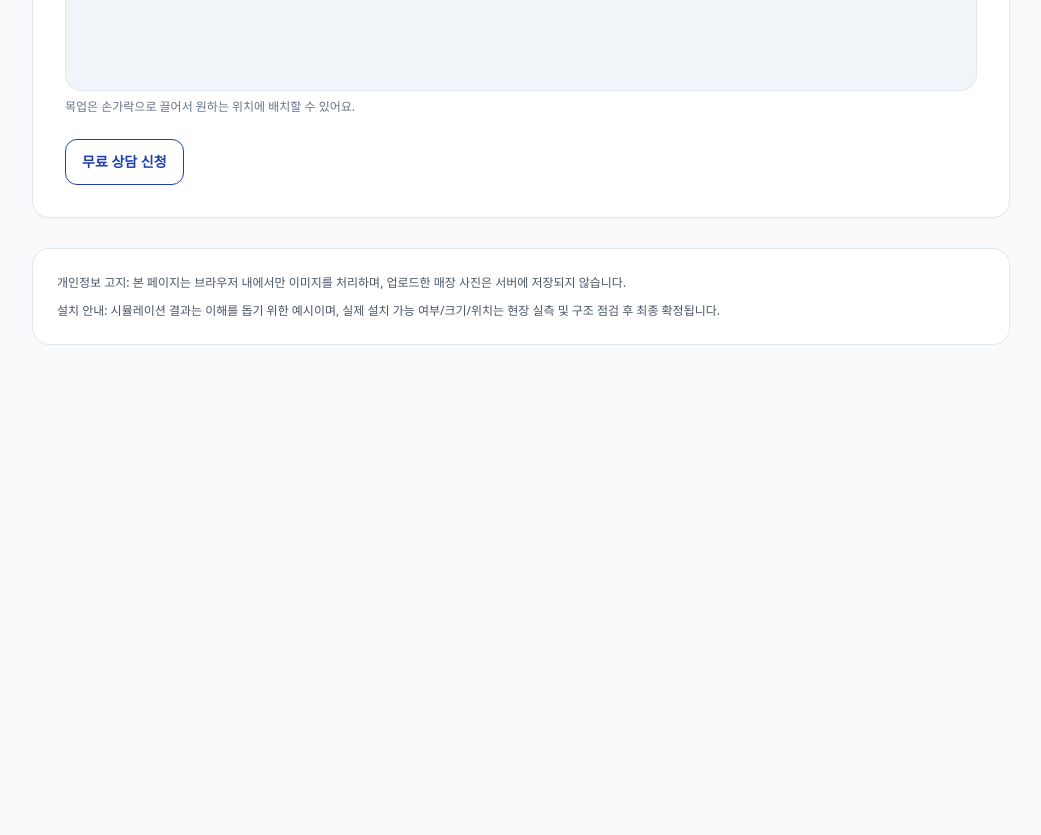
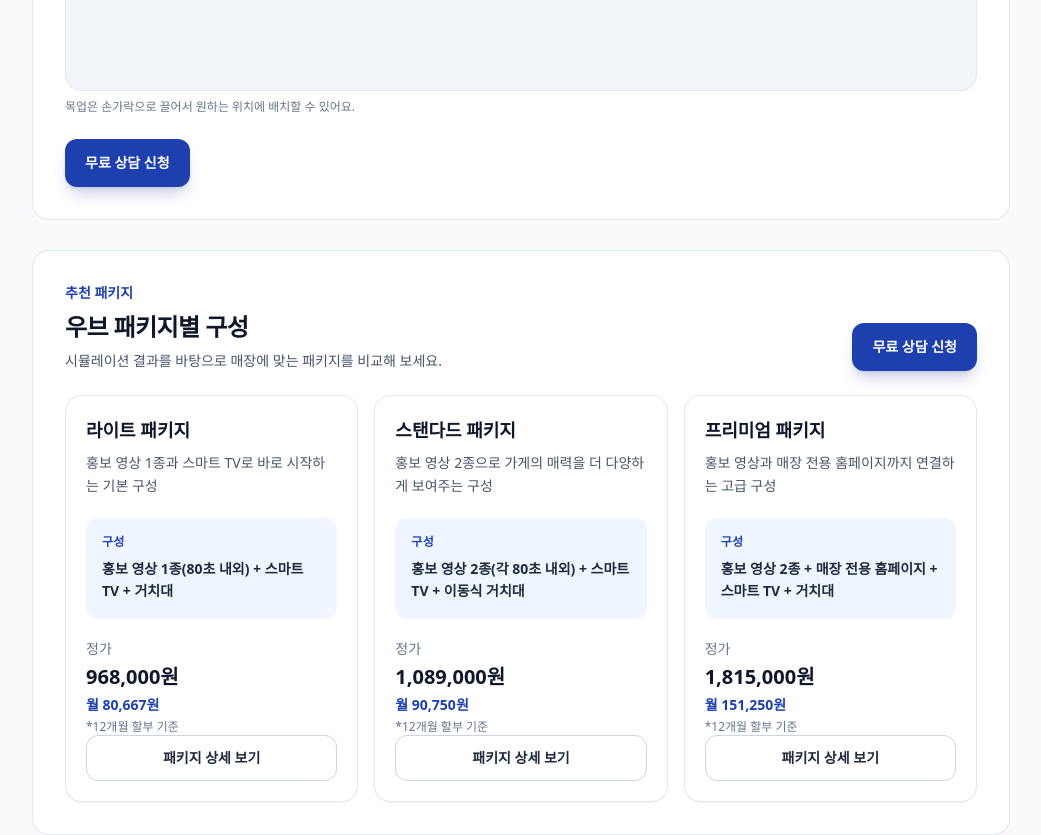
Before and after one commit to lllucy-y/woob-storefront-simulator, a Next.js app: page / in a window 1280 px wide. Shown: the part 1060-1895 px from the top of the page, without its empty margins (119-1160 px from the left). Before the commit the page ends 1428 px from the top, so only its background shows below. Built offline with nearby package versions, Linux system fonts and the light colour scheme.

Commit message:
Refine package CTAs and detail modal

```diff
--- a/components/StorefrontEditor.tsx
+++ b/components/StorefrontEditor.tsx
@@ -25,6 +25,63 @@ const MIN_SCALE = 0.3;
 const MAX_SCALE = 1.8;
 
 const FALLBACK_MOCKUP_SRC = '/mockups/bakery-horizontal.png';
+
+type PackageKey = 'light' | 'standard' | 'premium';
+
+type WoobPackage = {
+  key: PackageKey;
+  name: string;
+  subtitle: string;
+  summary: string;
+  bullets: string[];
+  regularPrice: string;
+  monthlyPrice: string;
+  mallUrl: string;
+};
+
+const CONSULT_FORM_URL = '/consult';
+
+const WOOB_PACKAGES: WoobPackage[] = [
+  {
+    key: 'light',
+    name: '라이트 패키지',
+    subtitle: '홍보 영상 1종과 스마트 TV로 바로 시작하는 기본 구성',
+    summary: '홍보 영상 1종(80초 내외) + 스마트 TV + 거치대',
+    bullets: ['홍보 영상 1종 제작', '32인치 스마트 TV 기본 구성', '이동식 거치대 제공', 'TV 색상과 사이즈 옵션 선택 가능'],
+    regularPrice: '968,000원',
+    monthlyPrice: '월 80,667원',
+    mallUrl:
+      'https://woob.life/product/%EB%9D%BC%EC%9D%B4%ED%8A%B8-%ED%8C%A8%ED%82%A4%EC%A7%80-%ED%99%8D%EB%B3%B4-%EC%98%81%EC%83%81-1%EC%A2%8580%EC%B4%88-%EB%82%B4%EC%99%B8-%EC%8A%A4%EB%A7%88%ED%8A%B8-tv%EA%B1%B0%EC%B9%98%EB%8C%80/27/category/1/display/4/?icid=MAIN.product_listmain_3',
+  },
+  {
+    key: 'standard',
+    name: '스탠다드 패키지',
+    subtitle: '홍보 영상 2종으로 가게의 매력을 더 다양하게 보여주는 구성',
+    summary: '홍보 영상 2종(각 80초 내외) + 스마트 TV + 이동식 거치대',
+    bullets: ['홍보 영상 2종 제작', '32인치 스마트 TV 기본 구성', '이동식 거치대 제공', 'TV 색상과 사이즈 옵션 선택 가능'],
+    regularPrice: '1,089,000원',
+    monthlyPrice: '월 90,750원',
+    mallUrl:
+      'https://woob.life/product/%EC%8A%A4%ED%83%A0%EB%8B%A4%EB%93%9C-%ED%8C%A8%ED%82%A4%EC%A7%80-%ED%99%8D%EB%B3%B4-%EC%98%81%EC%83%81-2%EC%A2%85%EA%B0%81-80%EC%B4%88-%EB%82%B4%EC%99%B8%EC%8A%A4%EB%A7%88%ED%8A%B8tv%EC%9D%B4%EB%8F%99%EC%8B%9D%EA%B1%B0%EC%B9%98%EB%8C%80/37/category/1/display/4/?icid=MAIN.product_listmain_3',
+  },
+  {
+    key: 'premium',
+    name: '프리미엄 패키지',
+    subtitle: '홍보 영상과 매장 전용 홈페이지까지 연결하는 고급 구성',
+    summary: '홍보 영상 2종 + 매장 전용 홈페이지 + 스마트 TV + 거치대',
+    bullets: [
+      '홍보 영상 2종 제작',
+      '매장 전용 홈페이지 제작',
+      '32인치 스마트 TV 기본 구성',
+      '이동식 거치대 제공',
+      'TV 색상과 사이즈 옵션 선택 가능',
+    ],
+    regularPrice: '1,815,000원',
+    monthlyPrice: '월 151,250원',
+    mallUrl:
+      'https://woob.life/product/%ED%94%84%EB%A6%AC%EB%AF%B8%EC%97%84-%ED%8C%A8%ED%82%A4%EC%A7%80-%ED%99%8D%EB%B3%B4-%EC%98%81%EC%83%81-2%EC%A2%85%EA%B0%8180%EC%B4%88-%EB%82%B4%EC%99%B8%EB%A7%A4%EC%9E%A5%EC%A0%84%EC%9A%A9%ED%99%88%ED%8E%98%EC%9D%B4%EC%A7%80%EC%8A%A4%EB%A7%88%ED%8A%B8tv%EA%B1%B0%EC%B9%98%EB%8C%80/28/category/1/display/4/?icid=MAIN.product_listmain_3',
+  },
+];
 
 const INDUSTRY_OPTIONS: Array<{ key: MockupIndustry; label: string }> = [
   { key: 'flower', label: '꽃집' },
@@ -103,7 +160,7 @@ export default function StorefrontEditor() {
   const [mockupIndustry, setMockupIndustry] = useState<MockupIndustry>('bakery');
   const [mockupOrientation, setMockupOrientation] = useState<MockupOrientation>('horizontal');
 
-  const [isRequestModalOpen, setIsRequestModalOpen] = useState(false);
+  const [selectedPackageKey, setSelectedPackageKey] = useState<PackageKey | null>(null);
 
   const selectedMockupSrc = useMemo(
     () => `/mockups/${mockupIndustry}-${mockupOrientation}.png`,
@@ -137,6 +194,8 @@ export default function StorefrontEditor() {
       height: overlayImage.height * tvScale,
     };
   }, [overlayImage, tvScale]);
+
+  const selectedPackage = WOOB_PACKAGES.find((woobPackage) => woobPackage.key === selectedPackageKey) ?? null;
 
   const onUploadButtonClick = () => {
     trackMetaCustomEvent('upload_storefront_photo_click');
@@ -406,61 +465,144 @@ export default function StorefrontEditor() {
           목업은 손가락으로 끌어서 원하는 위치에 배치할 수 있어요.
         </p>
 
-        <button
-          type="button"
-          onClick={() => {
-            setIsRequestModalOpen(true);
-            trackMetaCustomEvent('consultation_modal_opened');
-          }}
-          className="mt-6 inline-flex w-full items-center justify-center rounded-xl border border-woob-blue px-4 py-3 text-sm font-semibold text-woob-blue hover:bg-blue-50 sm:w-auto"
+        <a
+          href={CONSULT_FORM_URL}
+          onClick={() => trackMetaCustomEvent('consultation_form_click')}
+          target="_blank"
+          rel="noopener noreferrer"
+          className="mt-6 inline-flex w-full items-center justify-center rounded-xl bg-woob-blue px-5 py-3.5 text-sm font-bold text-white shadow-lg shadow-blue-900/20 transition hover:bg-blue-900 hover:shadow-xl sm:w-auto"
         >
           무료 상담 신청
-        </button>
+        </a>
       </section>
 
-      {isRequestModalOpen ? (
+      <section className="mt-8 rounded-2xl bg-white p-5 shadow-sm ring-1 ring-slate-200 sm:p-8">
+        <div className="flex flex-col gap-3 sm:flex-row sm:items-end sm:justify-between">
+          <div>
+            <p className="text-sm font-semibold text-woob-blue">추천 패키지</p>
+            <h2 className="mt-2 text-2xl font-bold tracking-tight text-slate-900">우브 패키지별 구성</h2>
+            <p className="mt-2 text-sm text-slate-600">
+              시뮬레이션 결과를 바탕으로 매장에 맞는 패키지를 비교해 보세요.
+            </p>
+          </div>
+          <a
+            href={CONSULT_FORM_URL}
+            onClick={() => trackMetaCustomEvent('consultation_form_click')}
+            target="_blank"
+            rel="noopener noreferrer"
+            className="inline-flex w-full items-center justify-center rounded-xl bg-woob-blue px-5 py-3.5 text-sm font-bold text-white shadow-lg shadow-blue-900/20 transition hover:bg-blue-900 hover:shadow-xl sm:w-auto"
+          >
+            무료 상담 신청
+          </a>
+        </div>
+
+        <div className="mt-6 grid gap-4 lg:grid-cols-3">
+          {WOOB_PACKAGES.map((woobPackage) => (
+            <article
+              key={woobPackage.key}
+              className="flex h-full flex-col rounded-2xl border border-slate-200 bg-white p-5 shadow-sm"
+            >
+              <div>
+                <h3 className="text-lg font-bold text-slate-900">{woobPackage.name}</h3>
+                <p className="mt-2 text-sm leading-relaxed text-slate-600">{woobPackage.subtitle}</p>
+              </div>
+              <div className="mt-5 rounded-xl bg-woob-sky p-4">
+                <p className="text-xs font-bold uppercase tracking-wide text-woob-blue">구성</p>
+                <p className="mt-2 text-sm font-semibold leading-relaxed text-slate-800">{woobPackage.summary}</p>
+              </div>
+              <div className="mt-5 space-y-1">
+                <p className="text-sm text-slate-500">정가</p>
+                <p className="text-xl font-bold text-slate-900">{woobPackage.regularPrice}</p>
+                <p className="text-sm font-semibold text-woob-blue">{woobPackage.monthlyPrice}</p>
+                <p className="text-xs text-slate-500">*12개월 할부 기준</p>
+              </div>
+              <button
+                type="button"
+                onClick={() => {
+                  setSelectedPackageKey(woobPackage.key);
+                  trackMetaCustomEvent('package_detail_opened', { package: woobPackage.key });
+                }}
+                className="mt-auto inline-flex w-full items-center justify-center rounded-xl border border-slate-300 px-4 py-3 text-sm font-semibold text-slate-800 transition hover:border-woob-blue hover:bg-woob-sky hover:text-woob-blue"
+              >
+                패키지 상세 보기
+              </button>
+            </article>
+          ))}
+        </div>
+      </section>
+
+      {selectedPackage ? (
         <div
           className="fixed inset-0 z-50 flex items-center justify-center bg-slate-950/50 p-4"
           role="dialog"
           aria-modal="true"
-          aria-labelledby="request-modal-title"
+          aria-labelledby="package-modal-title"
         >
-          <div className="w-full max-w-md rounded-2xl bg-white p-6 shadow-xl">
+          <div className="max-h-[90vh] w-full max-w-xl overflow-y-auto rounded-2xl bg-white p-6 shadow-xl">
             <div className="flex items-start justify-between gap-4">
-              <h2 id="request-modal-title" className="text-xl font-bold text-slate-900">
-                무료 상담 신청
-              </h2>
+              <div>
+                <h2 id="package-modal-title" className="text-xl font-bold text-slate-900">
+                  패키지 상세 보기
+                </h2>
+                <p className="mt-3 text-lg font-bold text-woob-blue">{selectedPackage.name}</p>
+                <p className="mt-1 text-sm leading-relaxed text-slate-600">{selectedPackage.subtitle}</p>
+              </div>
               <button
                 type="button"
-                onClick={() => setIsRequestModalOpen(false)}
+                onClick={() => setSelectedPackageKey(null)}
                 className="rounded-lg px-2 py-1 text-sm font-semibold text-slate-500 hover:bg-slate-100 hover:text-slate-700"
                 aria-label="모달 닫기"
               >
                 닫기
               </button>
             </div>
-            <p className="mt-3 whitespace-pre-line text-sm leading-relaxed text-slate-600">
-              지금 만든 시뮬레이션 이미지를 저장한 뒤, 상담 신청 폼에 첨부해 주세요.
-              {'\n'}
-              담당자가 실제 설치 가능 위치와 무료 시안을 함께 확인해 드립니다.
+
+            <div className="mt-6 rounded-xl bg-woob-sky p-5">
+              <h3 className="text-sm font-bold text-slate-900">구성</h3>
+              <ul className="mt-3 space-y-2 text-sm leading-relaxed text-slate-700">
+                {selectedPackage.bullets.map((bullet) => (
+                  <li key={bullet} className="flex gap-2">
+                    <span className="mt-2 h-1.5 w-1.5 flex-none rounded-full bg-woob-blue" aria-hidden="true" />
+                    <span>{bullet}</span>
+                  </li>
+                ))}
+              </ul>
+            </div>
+
+            <dl className="mt-6 grid gap-3 rounded-xl border border-slate-200 p-5 sm:grid-cols-2">
+              <div>
+                <dt className="text-sm text-slate-500">정가</dt>
+                <dd className="mt-1 text-xl font-bold text-slate-900">{selectedPackage.regularPrice}</dd>
+              </div>
+              <div>
+                <dt className="text-sm text-slate-500">월 환산 가격</dt>
+                <dd className="mt-1 text-xl font-bold text-woob-blue">{selectedPackage.monthlyPrice}</dd>
+                <p className="mt-1 text-xs text-slate-500">*12개월 할부 기준</p>
+              </div>
+            </dl>
+
+            <p className="mt-5 rounded-xl bg-slate-50 p-4 text-sm leading-relaxed text-slate-600">
+              정확한 금액은 TV 색상과 사이즈 옵션, 설치 환경에 따라 달라질 수 있습니다.
             </p>
-            <div className="mt-5 grid gap-2">
-              <button
-                type="button"
-                onClick={downloadImage}
-                disabled={!backgroundImage}
-                className="rounded-lg bg-woob-blue px-4 py-3 text-sm font-semibold text-white disabled:cursor-not-allowed disabled:bg-slate-300"
-              >
-                시뮬레이션 이미지 저장하기
-              </button>
+
+            <div className="mt-6 grid gap-2 sm:grid-cols-2">
               <a
-                href="/consult"
-                onClick={() => trackMetaCustomEvent('consultation_form_click')}
+                href={CONSULT_FORM_URL}
+                onClick={() => trackMetaCustomEvent('consultation_form_click', { package: selectedPackage.key })}
                 target="_blank"
                 rel="noopener noreferrer"
-                className="rounded-lg border border-slate-300 px-4 py-3 text-center text-sm font-semibold text-slate-800 hover:bg-slate-50"
+                className="inline-flex items-center justify-center rounded-xl bg-woob-blue px-4 py-3 text-center text-sm font-bold text-white transition hover:bg-blue-900"
               >
-                무료 상담 신청 폼 작성하기
+                이 패키지로 상담 신청
+              </a>
+              <a
+                href={selectedPackage.mallUrl}
+                onClick={() => trackMetaCustomEvent('woob_mall_package_click', { package: selectedPackage.key })}
+                target="_blank"
+                rel="noopener noreferrer"
+                className="inline-flex items-center justify-center rounded-xl border border-slate-300 px-4 py-3 text-center text-sm font-semibold text-slate-800 transition hover:bg-slate-50"
+              >
+                우브몰에서 자세히 보기
               </a>
             </div>
           </div>
```
